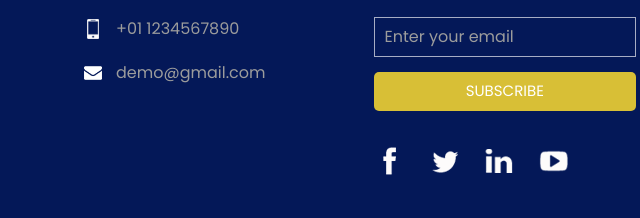
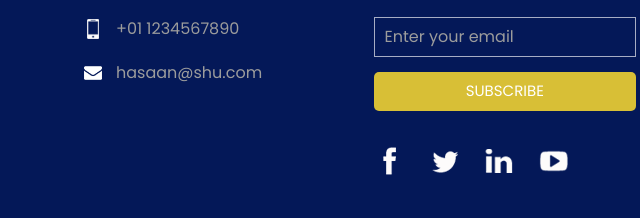
Before and after one commit to DileepKumar5/Deploy-static-Website-on-Robust-AWS-Architecture, a website: page service.html in a window 1280 px wide. Shown: the part 1787-2005 px from the top of the page, 574-1214 px from the left. Drawn offline with nearby package versions, Linux system fonts and the light colour scheme.

Commit message:
GitHub Action 22.0

```diff
--- a/service.html
+++ b/service.html
@@ -273,7 +273,7 @@
                   <div class="img-box">
                     <img src="images/envelope-white.png" width="18px" alt="" />
                   </div>
-                  <p>demo@gmail.com</p>
+                  <p>hasaan@shu.com</p>
                 </a>
               </div>
             </div>
```
